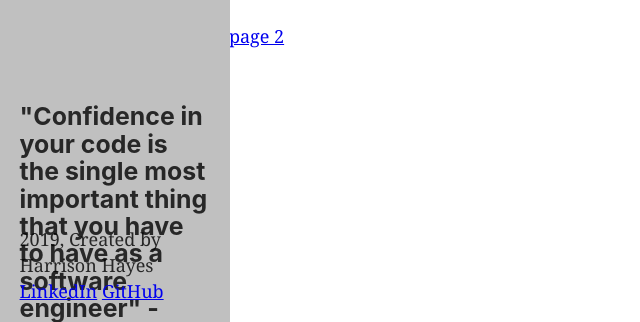
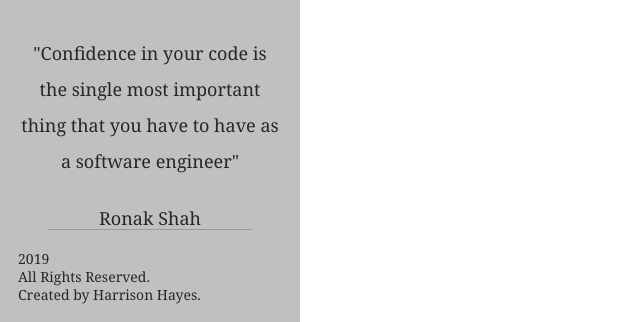
Before and after one commit to Harrison97/TheHarrisonHayes.com, a Gatsby site: page / in a window 1280 px wide. Shown: the part 478-800 px from the top of the page, without its empty margins (0-640 px from the left). Built offline with nearby package versions, Linux system fonts and the light colour scheme; Gatsby itself is replaced by a stand-in of ours.

Commit message:
add edits to sidebar

```diff
--- a/gatsby-config.js
+++ b/gatsby-config.js
@@ -5,7 +5,8 @@ module.exports = {
       'Kick off your next, great Gatsby project with this default starter. This barebones starter ships with the main Gatsby configuration files you might need.',
     author: 'Harrison Hayes',
     sidebarQuote:
-      '"Confidence in your code is the single most important thing that you have to have as a software engineer" - Ronak Shah',
+      '"Confidence in your code is the single most important thing that you have to have as a software engineer"',
+    sidebarQuoteAuthor: 'Ronak Shah',
   },
   plugins: [
     'gatsby-plugin-react-helmet',
--- a/src/components/header.js
+++ b/src/components/header.js
@@ -4,44 +4,47 @@ import React from 'react';
 
 import { HeaderPageLink } from './headerLinks';
 
-const Header = ({ siteTitle, sidebarQuote }) => (
+const Header = ({ siteTitle, sidebarQuote, sidebarQuoteAuthor }) => (
   <header
     style={{
       background: 'silver',
       marginBottom: '1.45rem',
       position: 'fixed',
-      width: '18%',
+      width: '300px',
       height: '100%',
+      padding: '20px',
+      paddingTop: '40px',
     }}
   >
     <div
       style={{
         margin: '0 auto',
         maxWidth: 960,
-        padding: '1.45rem 1.0875rem',
+        padding: 0,
       }}
     >
-      <h1 style={{ margin: 0 }}>
+      <div className="sidebarTop" style={{ textAlign: 'center' }}>
+        <h1 style={{ margin: 0, fontSize: '26px', wordSpacing: '3px', letterSpacing: '1px' }}>
           <Link
             to="/"
             style={{
-            color: 'white',
+              color: 'black',
               textDecoration: 'none',
             }}
           >
             {siteTitle}
           </Link>
         </h1>
-      <div style={{ margin: '7rem auto' }}>
+        <p style={{ fontSize: '10px', wordSpacing: '-1px', letterSpacing: '3px' }}>
+          Engineer | Artist | Thinker | Kid
+        </p>
+      </div>
+
+      <div className="sidebarLinks" style={{ margin: '30px' }}>
         <HeaderPageLink pageTitle="About" pageLink="/about" />
         <HeaderPageLink pageTitle="Resume" pageLink="/resume" />
         <HeaderPageLink pageTitle="Contact" pageLink="contact" />
-      </div>
-      <h3>{sidebarQuote}</h3>
-      <footer style={{ bottom: '1rem', position: 'absolute' }}>
-        {new Date().getFullYear()}
-        <>, Created by Harrison Hayes</>
-        <> </>
+        <div style={{ textAlign: 'center' }}>
           <a
             href="https://www.linkedin.com/in/harrisonhayes/"
             target="_blank"
@@ -53,6 +56,30 @@ const Header = ({ siteTitle, sidebarQuote }) => (
           <a href="https://github.com/harrison97" target="_blank" rel="noopener noreferrer">
             GitHub
           </a>
+        </div>
+      </div>
+
+      <hr style={{ margin: '100px 30px' }} />
+
+      <div className="quote" style={{ textAlign: 'center', width: '100%', marginTop: '100px' }}>
+        <p style={{ lineHeight: '2' }}>{sidebarQuote}</p>
+        <p>{sidebarQuoteAuthor}</p>
+      </div>
+
+      <footer
+        style={{
+          bottom: '1rem',
+          left: '1rem',
+          right: '1rem',
+          position: 'absolute',
+          fontSize: '14px',
+          lineHeight: '1rem',
+        }}
+      >
+        <hr style={{ margin: '20px 30px' }} />
+        <div>{new Date().getFullYear()}</div>
+        <div>All Rights Reserved.</div>
+        <div>Created by Harrison Hayes.</div>
       </footer>
     </div>
   </header>
@@ -61,11 +88,13 @@ const Header = ({ siteTitle, sidebarQuote }) => (
 Header.propTypes = {
   siteTitle: PropTypes.string,
   sidebarQuote: PropTypes.string,
+  sidebarQuoteAuthor: PropTypes.string,
 };
 
 Header.defaultProps = {
   siteTitle: '',
   sidebarQuote: '',
+  sidebarQuoteAuthor: '',
 };
 
 export default Header;
--- a/src/components/headerLinks.js
+++ b/src/components/headerLinks.js
@@ -10,17 +10,17 @@ export const HeaderPageLink = ({ pageTitle, pageLink }) => (
       padding: 0,
     }}
   >
-    <h1 style={{ margin: 0, textAlign: 'right' }}>
+    <p style={{ margin: 0, textAlign: 'right' }}>
       <Link
         to={pageLink}
         style={{
           color: 'black',
-          //   textDecoration: 'none',
+          textDecoration: 'none',
         }}
       >
         {pageTitle}
       </Link>
-    </h1>
+    </p>
   </div>
 );
 
--- a/src/components/layout.js
+++ b/src/components/layout.js
@@ -19,16 +19,21 @@ const Layout = ({ children }) => {
         siteMetadata {
           title
           sidebarQuote
+          sidebarQuoteAuthor
         }
       }
     }
   `);
 
-  const { title, sidebarQuote } = data.site.siteMetadata;
+  const { title, sidebarQuote, sidebarQuoteAuthor } = data.site.siteMetadata;
 
   return (
     <>
-      <Header siteTitle={title} sidebarQuote={sidebarQuote} />
+      <Header
+        siteTitle={title}
+        sidebarQuote={sidebarQuote}
+        sidebarQuoteAuthor={sidebarQuoteAuthor}
+      />
       <div
         style={{
           margin: '0 auto',
```
Lines whose indentation alone changed are shown as unchanged.
